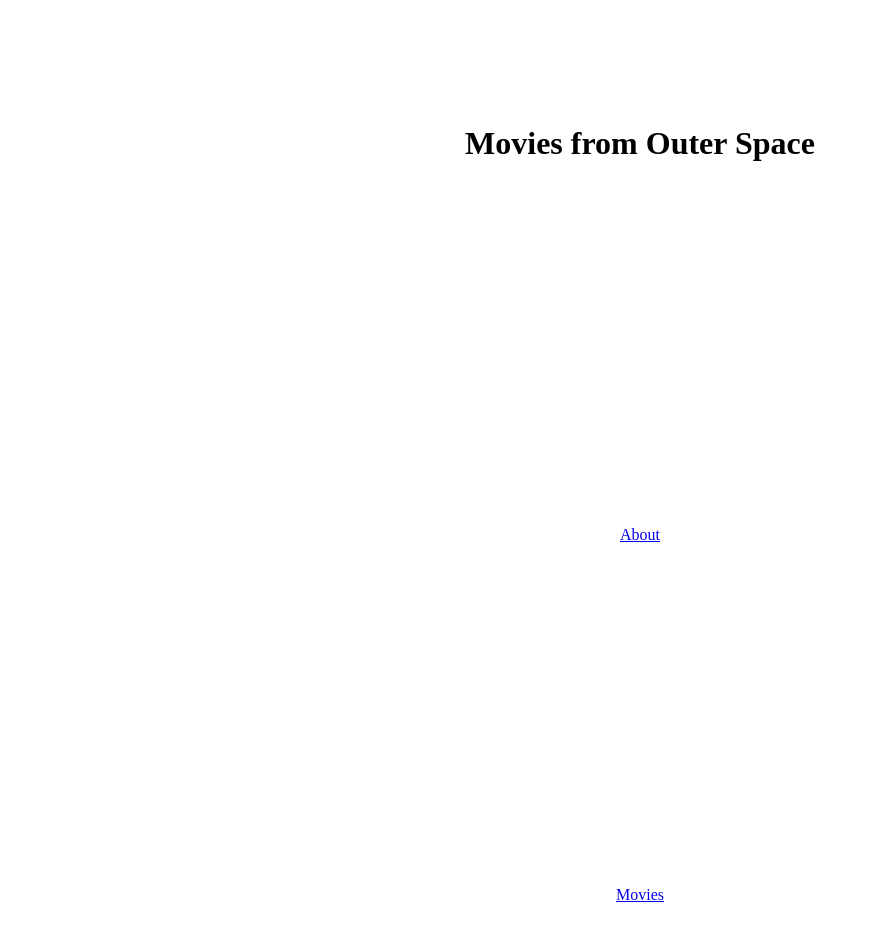
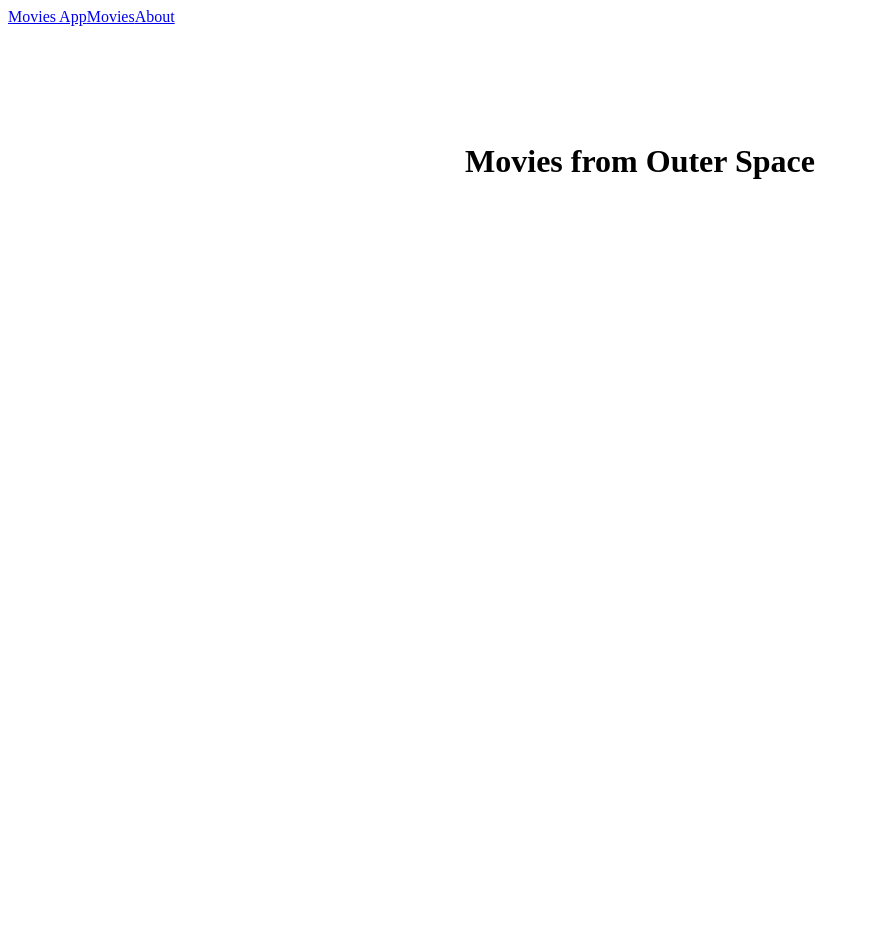
Before and after one commit to apardor/movies_from_outer_space, a Next.js app: page / in a window 1280 px wide. Shown: the top 938 px of the page, without its empty margins (0-870 px from the left). Built offline with nearby package versions, Linux system fonts and the light colour scheme; what @theme-ui/presets, theme-ui would draw is missing.

Commit message:
test api

```diff
--- a/package.json
+++ b/package.json
@@ -16,6 +16,7 @@
     "eslint": "8.33.0",
     "eslint-config-next": "13.1.6",
     "next": "13.1.6",
+    "next-connect": "^0.13.0",
     "react": "18.2.0",
     "react-dom": "18.2.0",
     "typescript": "4.9.4"
--- a/src/components/nav.tsx
+++ b/src/components/nav.tsx
@@ -1,19 +1,28 @@
+/** @jsxRuntime classic */
 /** @jsx jsx */
 import { jsx } from 'theme-ui'
 import Link from 'next/link'
 
+
+
 const Nav = () => (
   <header sx={{height: '60px', width: '100vw', bg: 'primary', borderBottom: '1px solid', borderColor: 'primary'}}>
     <nav sx={{display: 'flex', alignItems: 'center',  justifyContent: 'space-between', variant: 'containers.page', height: '100%'}}>
-      <Link href="/">
-        <a sx={{fontWeight: 'bold', fontSize: 4, cursor: 'pointer'}}>Movie App</a>
+      <Link href="/" sx={{fontWeight: 'bold', fontSize: 4, cursor: 'pointer'}}>
+        Movies App
       </Link>
 
-      <Link href="/movies">
-        <a sx={{color: 'text', fontSize: 3, cursor: 'pointer'}}>notes</a>
+      <Link href="/movies" sx={{color: 'text', fontSize: 3, cursor: 'pointer'}}>
+       Movies
       </Link>
 
-      <a sx={{color: 'text', fontSize: 3, cursor: 'pointer'}} href={process.env.HELP_APP_URL}>Help</a>
+      <Link href="/about" sx={{color: 'text', fontSize: 3, cursor: 'pointer'}}>
+       About
+      </Link>
+
+
+
+
     </nav>
   </header>
 )
--- a/src/pages/_app.tsx
+++ b/src/pages/_app.tsx
@@ -1,11 +1,14 @@
 import type { AppProps } from 'next/app'
 import { ThemeProvider } from 'theme-ui'
 import theme from 'theme'
+import Nav from '@/components/nav'
+
 
 export default function App({ Component, pageProps }: AppProps) {
   return (
     <ThemeProvider theme={theme}>
-  <Component {...pageProps} />
+      <Nav />
+      <Component {...pageProps} />
   </ThemeProvider>
   )
 }
--- /dev/null
+++ b/src/pages/api/movies/[id].ts
@@ -0,0 +1,13 @@
+import type { NextApiRequest, NextApiResponse } from 'next'
+import nc from 'next-connect'
+
+
+const handler =nc()
+.get(async(req:  NextApiRequest, res: NextApiResponse) => {
+  res.statusCode = 200
+  res.setHeader('Content-Type', 'application/json')
+  res.end(JSON.stringify({ message: 'API working in id' }))
+
+})
+
+export default handler;
--- a/src/pages/index.tsx
+++ b/src/pages/index.tsx
@@ -1,6 +1,10 @@
+/** @jsxRuntime classic */
+/** @jsx jsx */
+import React from 'react'
 import Head from 'next/head'
 import { Inter } from '@next/font/google'
 import styles from '@/styles/Home.module.css'
+import { jsx } from 'theme-ui'
 import Link from 'next/link'
 
 const inter = Inter({ subsets: ['latin'] })
@@ -15,9 +19,11 @@ export default function Home() {
         <link rel="icon" href="/favicon.ico" />
       </Head>
       <main className={styles.main}>
-        <h1> Movies from Outer Space</h1>
-        <Link href='/about'>About</Link>
-        <Link href='/movies'>Movies</Link>
+      <div sx={{ height: `calc(100vh - 60px)`}}>
+        <div sx={{variant: 'containers.page', display: 'flex', alignItems: 'center', height: '100%'}}>
+        <h1 sx={{fontSize: 8, my: 0}}>Movies from Outer Space</h1>
+      </div>
+     </div>
       </main>
     </>
   )
```
Also changed, not shown: src/pages/api/movies/index.ts (added, +26 -0 lines), src/pages/movies/[id].tsx (+7 -1 lines), src/pages/movies/index.tsx (+43 -1 lines), next.config.js (line endings or trailing spaces), 1 other file (tests, documents, lock files or other folders).
